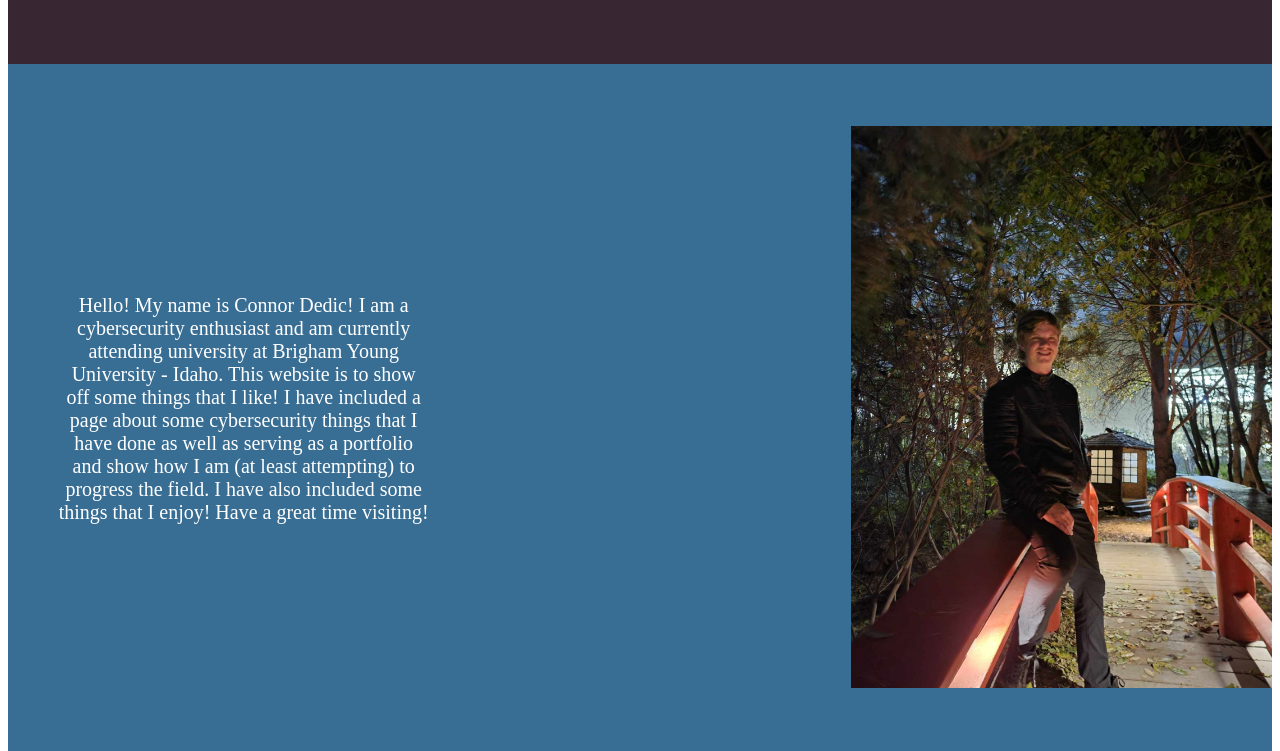
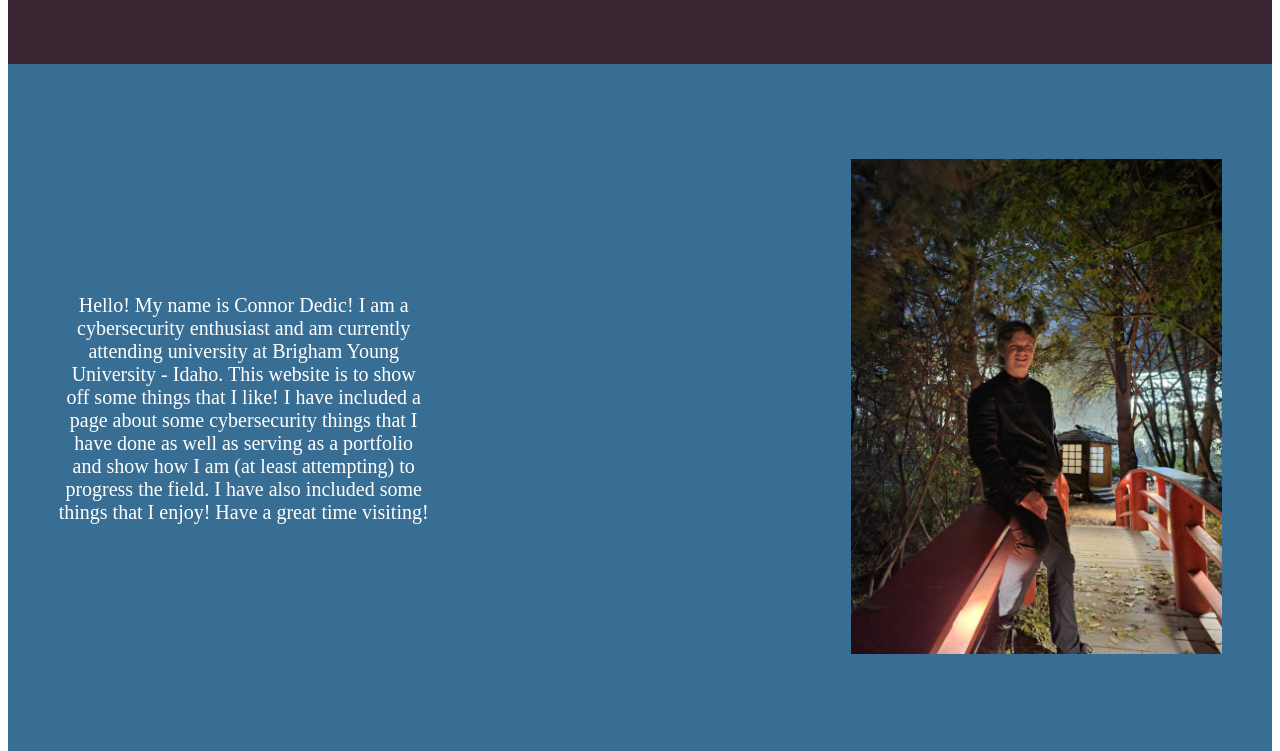
Before and after one commit to ConnorDedic/Web-Fundamentals--WDD130, a plain HTML site: page my site/index.html in a window 1280 px wide. Shown: the part 461-1212 px from the top of the page. Drawn offline with Linux system fonts and the light colour scheme.

Commit message:
slight edit for a  grid

```diff
--- a/my site/index.html
+++ b/my site/index.html
@@ -171,7 +171,7 @@
 
         }
         #descImg{
-            grid-column: 5/7;
+            grid-column: 5/6;
             grid-row: 1/4;
             text-align: center;
             margin: auto;
```
